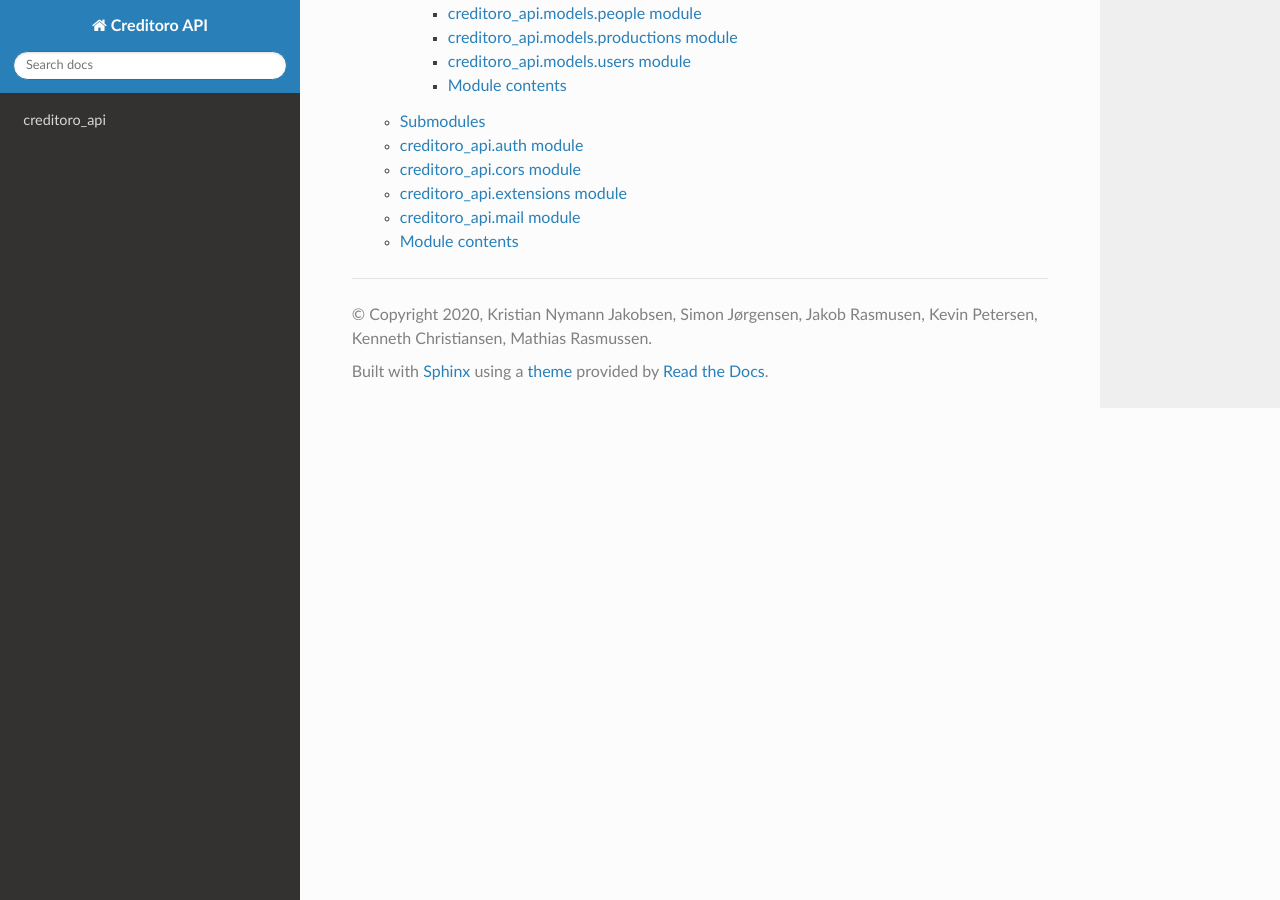
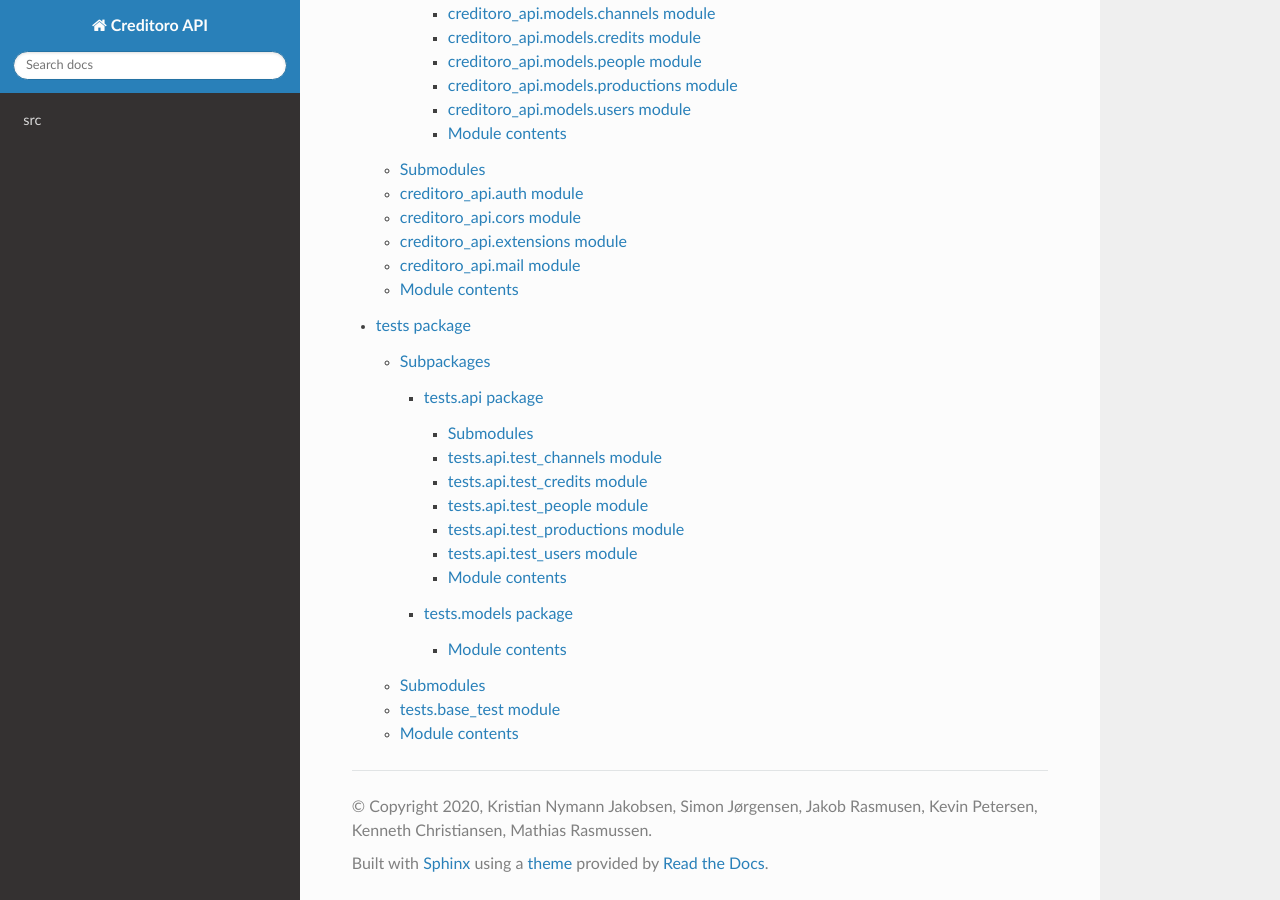
Before and after one commit to creditoro/api, a Sphinx documentation site: the page built from docs/source/modules.rst, in a window 1280 px wide and 900 px high, scrolled down 530 px. Built offline with Sphinx 7.4.7 and the Read the Docs theme 2.0.0, drawn with Linux system fonts in a browser that asks for light colours; some of the changed text lies outside the part shown.

Commit message:
fixed pipeline and added docs

```diff
--- a/docs/source/conf.py
+++ b/docs/source/conf.py
@@ -28,7 +28,7 @@
 # Add any Sphinx extension module names here, as strings. They can be
 # extensions coming with Sphinx (named 'sphinx.ext.*') or your custom
 # ones.
-extensions = ['sphinx.ext.autodoc', 'sphinxcontrib.napoleon']
+extensions = ['sphinxcontrib.napoleon']
 
 # Add any paths that contain templates here, relative to this directory.
 templates_path = ['_templates']
@@ -44,9 +44,7 @@
 # a list of builtin themes.
 #
 html_theme = 'sphinx_rtd_theme'
-html_theme_path = [
-    "_themes",
-]
+html_theme_path = ["_themes"]
 
 # Add any paths that contain custom static files (such as style sheets) here,
 # relative to this directory. They are copied after the builtin static files,
@@ -66,4 +64,3 @@
 napoleon_use_param = True
 napoleon_use_rtype = True
 napoleon_use_keyword = True
-napoleon_custom_sections = None
--- a/docs/source/modules.rst
+++ b/docs/source/modules.rst
@@ -1,7 +1,10 @@
-creditoro_api
-=============
+src
+===
 
 .. toctree::
    :maxdepth: 4
 
+   app
+   config
    creditoro_api
+   tests
--- /dev/null
+++ b/docs/source/tests.api.rst
@@ -0,0 +1,54 @@
+tests.api package
+=================
+
+Submodules
+----------
+
+tests.api.test\_channels module
+-------------------------------
+
+.. automodule:: tests.api.test_channels
+   :members:
+   :undoc-members:
+   :show-inheritance:
+
+tests.api.test\_credits module
+------------------------------
+
+.. automodule:: tests.api.test_credits
+   :members:
+   :undoc-members:
+   :show-inheritance:
+
+tests.api.test\_people module
+-----------------------------
+
+.. automodule:: tests.api.test_people
+   :members:
+   :undoc-members:
+   :show-inheritance:
+
+tests.api.test\_productions module
+----------------------------------
+
+.. automodule:: tests.api.test_productions
+   :members:
+   :undoc-members:
+   :show-inheritance:
+
+tests.api.test\_users module
+----------------------------
+
+.. automodule:: tests.api.test_users
+   :members:
+   :undoc-members:
+   :show-inheritance:
+
+
+Module contents
+---------------
+
+.. automodule:: tests.api
+   :members:
+   :undoc-members:
+   :show-inheritance:
--- /dev/null
+++ b/docs/source/tests.models.rst
@@ -0,0 +1,10 @@
+tests.models package
+====================
+
+Module contents
+---------------
+
+.. automodule:: tests.models
+   :members:
+   :undoc-members:
+   :show-inheritance:
--- /dev/null
+++ b/docs/source/tests.rst
@@ -0,0 +1,31 @@
+tests package
+=============
+
+Subpackages
+-----------
+
+.. toctree::
+   :maxdepth: 4
+
+   tests.api
+   tests.models
+
+Submodules
+----------
+
+tests.base\_test module
+-----------------------
+
+.. automodule:: tests.base_test
+   :members:
+   :undoc-members:
+   :show-inheritance:
+
+
+Module contents
+---------------
+
+.. automodule:: tests
+   :members:
+   :undoc-members:
+   :show-inheritance:
```
Also changed, not shown: docs/source/app.rst (added, +7 -0 lines), docs/source/config.rst (added, +7 -0 lines), 2 other files.
